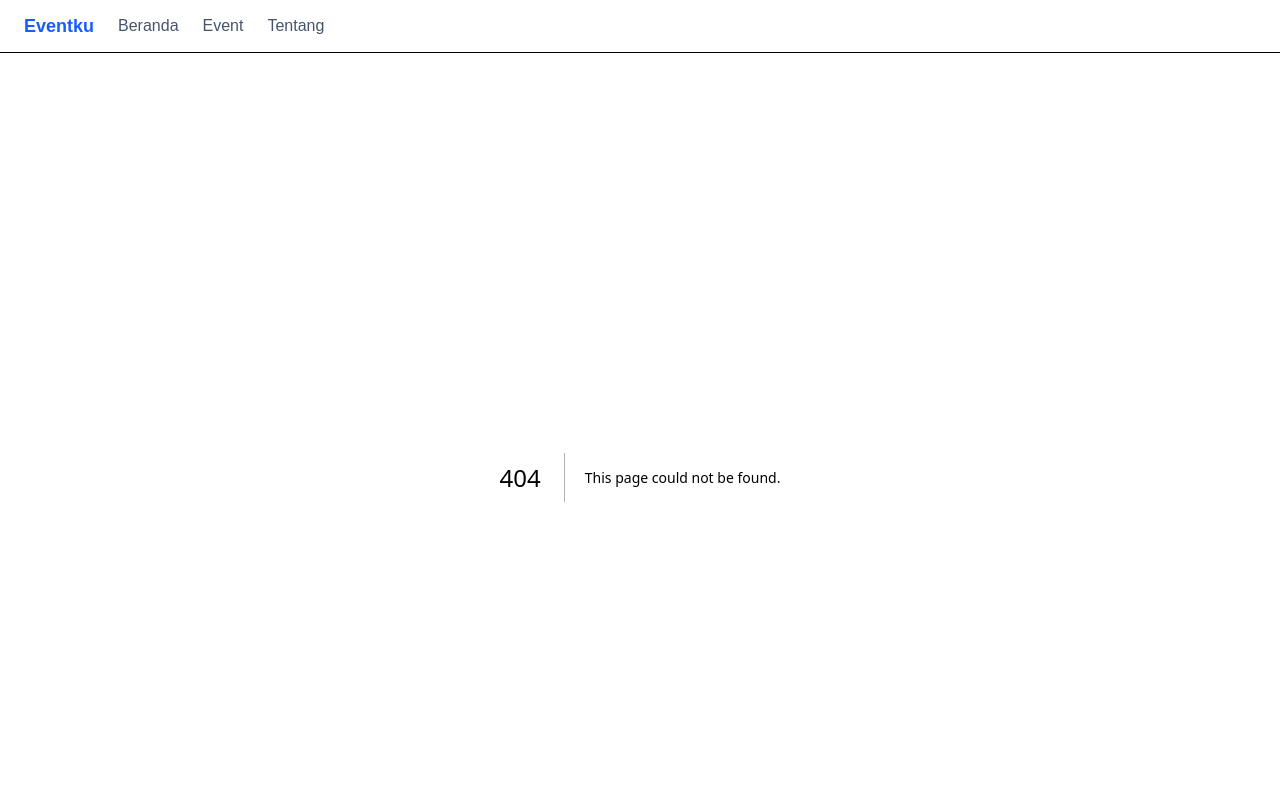
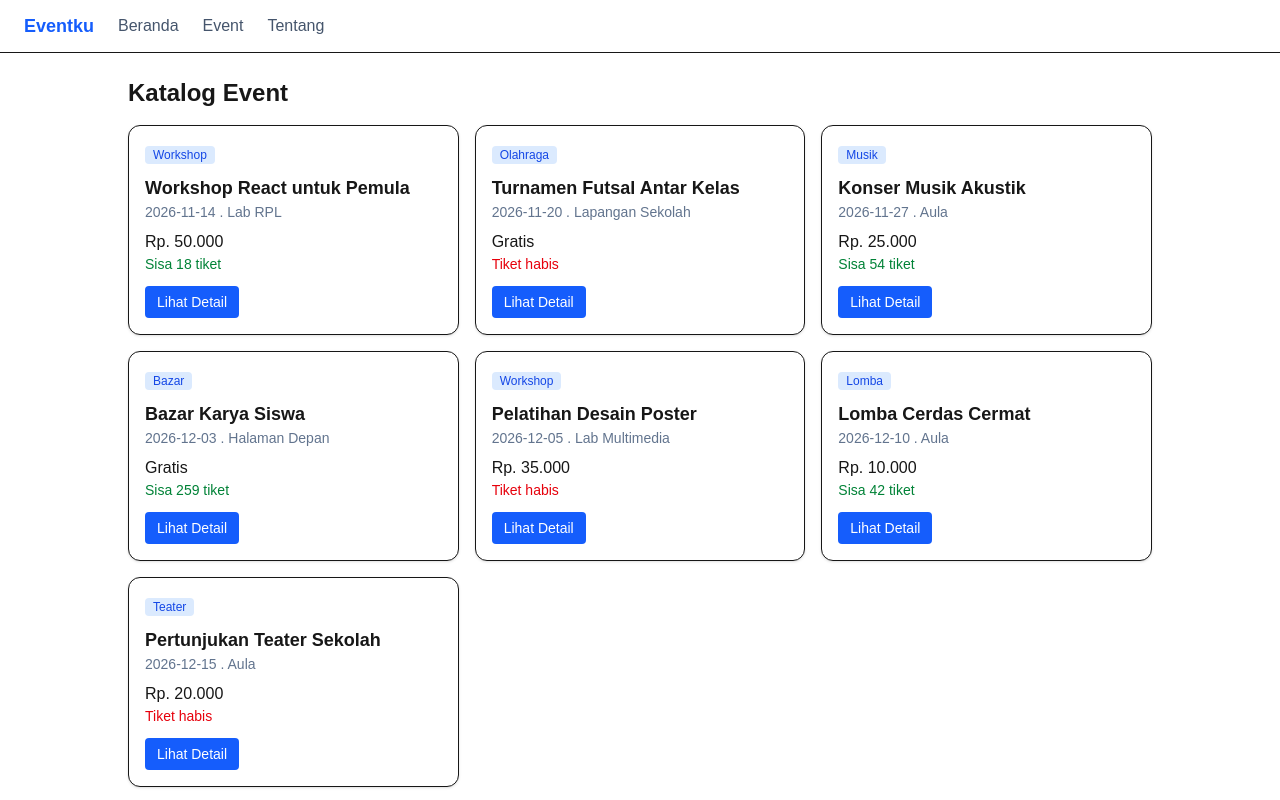
Before and after one commit to elpyraramadhani-web/Latihan1_next.js, a Next.js app: page /event in a window 1280 px wide. Before the commit this address had no page. Shown: the top 800 px of the page. Built offline with nearby package versions, Linux system fonts and the light colour scheme.

Commit message:
Membuat halaman dan kartu katalog

```diff
--- /dev/null
+++ b/app/event/page.tsx
@@ -0,0 +1,15 @@
+import {events} from "@/data/events";
+import KartuEvent from "@/components/KartuEvent";
+
+export default function Katalog() {
+    return (
+        <div>
+            <h1 className="mb-4 text-2xl font-bold">Katalog Event</h1>
+            <div className="grid gap-4 sm:grid-cols-2 lg:grid-cols-3">
+                {events.map((e) => (
+                    <KartuEvent key={e.id} event={e} />
+                ))}
+            </div>
+        </div>
+    );
+}
--- /dev/null
+++ b/components/KartuEvent.tsx
@@ -0,0 +1,23 @@
+import Link from "next/link";
+import {rupiah, type Event } from "@/data/events";
+
+export default function kartuEvent({event}: {event:Event}) {
+    const sisa = event.kuota - event.terisi;
+    return (
+        <div className="rounded-xl border bg-white p-4 shadow-sm">
+            <span className="rounded bg-blue-100 px-2 py-0.5 text-xs text-blue-700">{event.kategori}</span>
+            <h3 className="mt-2 text-lg font-semibold"> {event.judul}</h3>
+            <p className="text-sm text-slate-500">
+                {event.tanggal} . {event.lokasi}
+            </p>
+            <p className="mt-2 font-medium">{rupiah(event.harga)}</p>
+            <p className={sisa===0 ? "text-sm text-red-600": "text-sm text-green-700"}>
+                {sisa===0 ? "Tiket habis" : `Sisa ${sisa} tiket`} </p>
+            <Link
+                href={`/event/${event.id}`}
+                className="mt-3 inline-block rounded bg-blue-600 px-3 py-1.5 text-sm text-white hover:bg-blue-700">
+                    Lihat Detail
+                </Link>
+        </div>
+    );
+}
--- a/data/events.ts
+++ b/data/events.ts
@@ -70,7 +70,19 @@ export const events: Event[] = [
     kuota: 60,
     terisi: 18,
   },
+  {
+    id: 7,
+    judul: "Pertunjukan Teater Sekolah",
+    kategori: "Teater",
+    tanggal: "2026-12-15",
+    lokasi: "Aula",
+    harga: 20000,
+    kuota: 100,
+    terisi: 100,
+  },
 ];
+
+
 
 export function rupiah(n: number){
     return n == 0 ? "Gratis" : "Rp. " + n.toLocaleString('id-ID')
```
